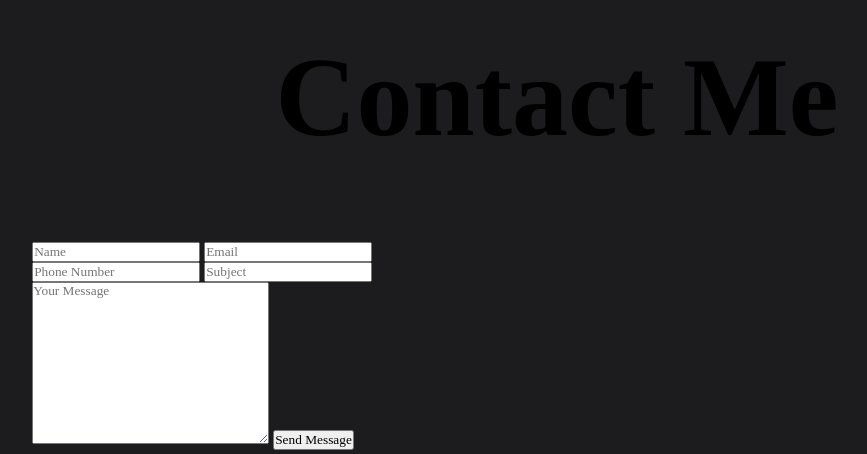
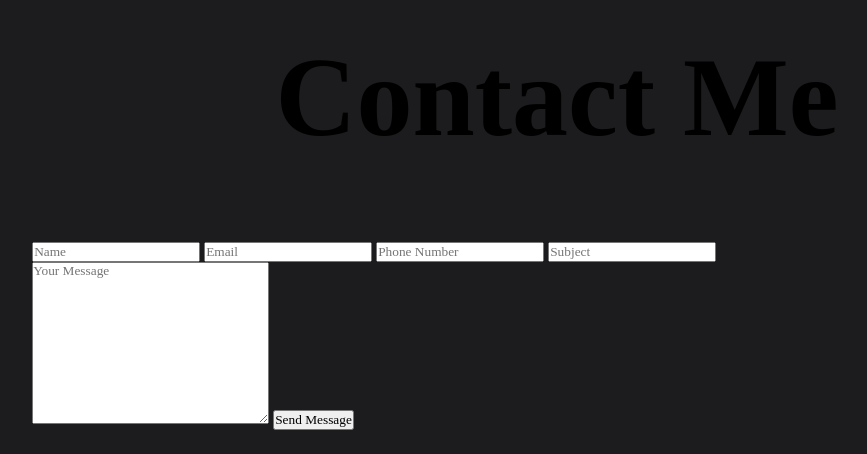
Before and after one commit to jossy29/ROFFYRES, a plain HTML site: page index.html in a window 1280 px wide. Shown: the part 3441-3895 px from the top of the page, without its empty margins (83-950 px from the left). Drawn offline with nearby package versions, Linux system fonts and the light colour scheme.

Commit message:
Update index.html

```diff
--- a/index.html
+++ b/index.html
@@ -136,9 +136,6 @@
             <div class="input-box">
                 <input type="text" name="name" placeholder="Name">
                 <input type="email" placeholder="Email" required>
-            </div>
-
-            <div class="input-box">
                 <input type="Number" placeholder="Phone Number">
                 <input type="text" placeholder="Subject">
             </div>
```
